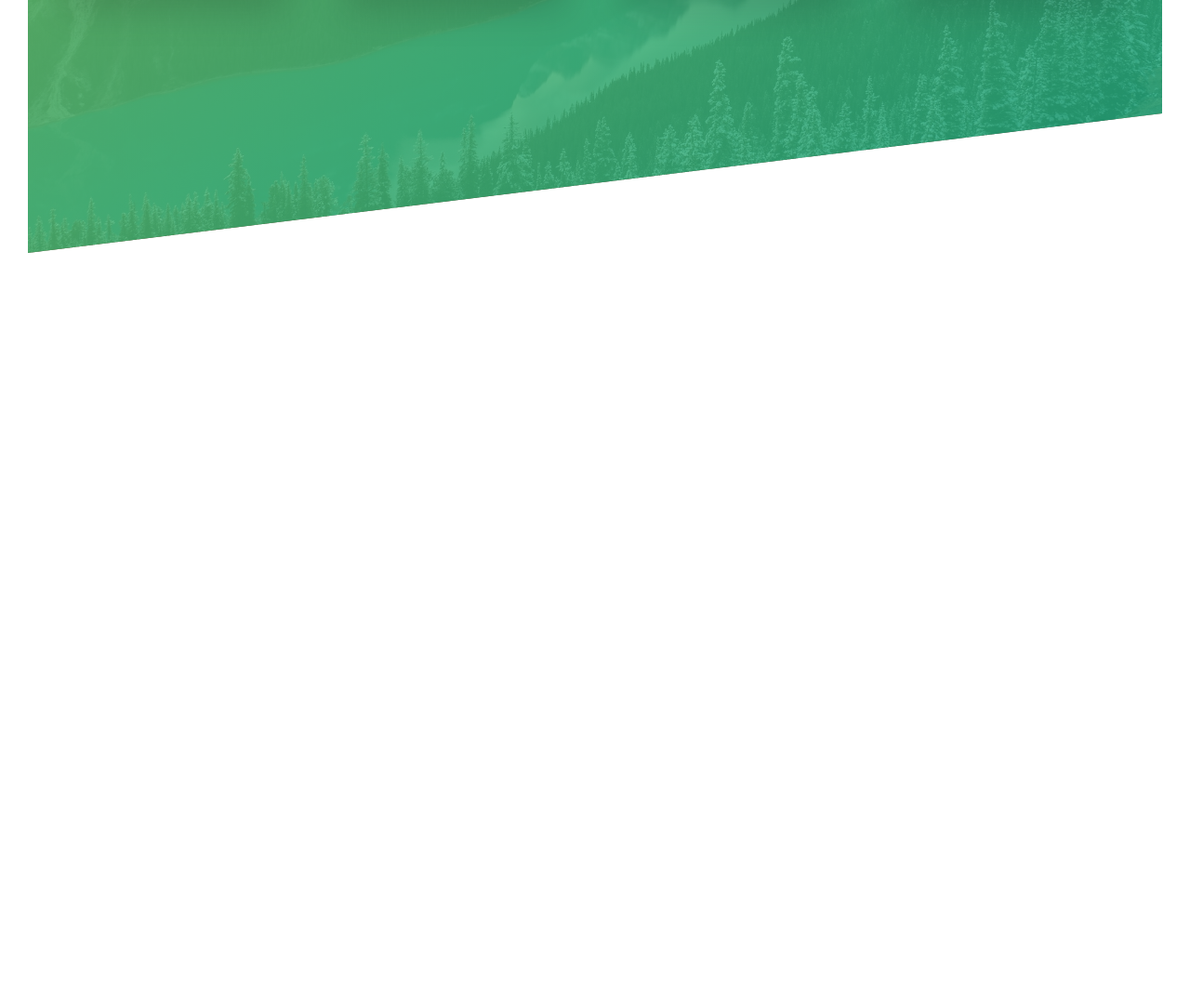
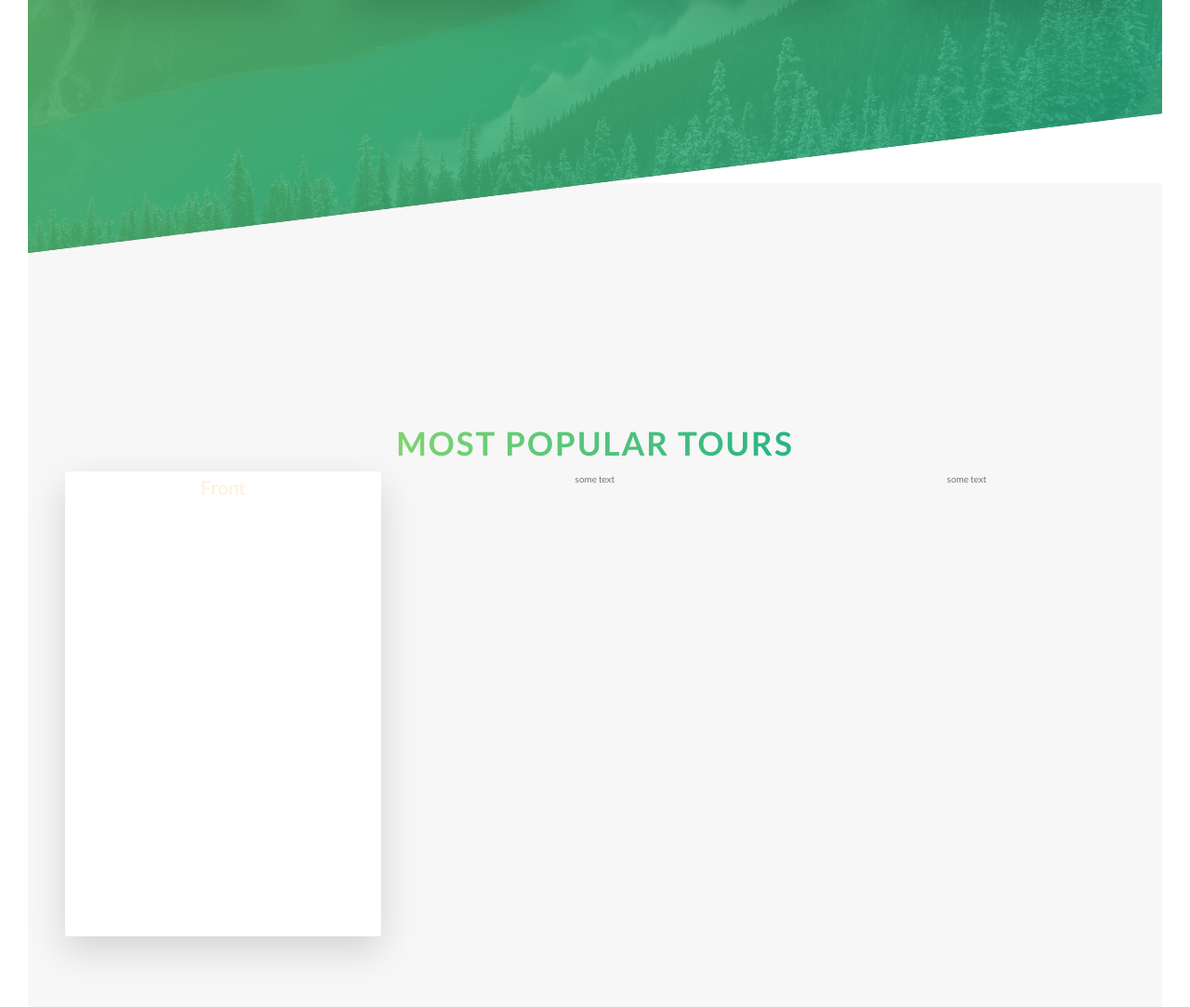
Before and after one commit to vot-tot-voronov/natours, a website: page index.html in a window 1280 px wide. Shown: the part 1988-3071 px from the top of the page at 93% size. Before the commit the page ends 2260 px from the top, so only its background shows below. Drawn offline with Linux system fonts and the light colour scheme.

Commit message:
Started to do Tours section

```diff
--- a/index.html
+++ b/index.html
@@ -102,6 +102,35 @@
                     </div>
                 </div>
             </section>
+            <section class="section-tours">
+                <div class="u-center-text u-margin-bottom-big">
+                    <h2 class="heading-secondary">
+                        Most popular tours
+                    </h2>
+                    <div class="row">
+                        <div class="col-1-of-3">
+                            <div class="card">
+                                <div class="card__side card__side--front">
+                                    Front
+                                </div>
+                                <div class="card__side card__side--back card__side--back-1">
+                                    Back
+                                </div>
+                            </div>
+                        </div>
+                        <div class="col-1-of-3">
+                            <div class="card">
+                                some text
+                            </div>
+                        </div>
+                        <div class="col-1-of-3">
+                            <div class="card">
+                                some text
+                            </div>
+                        </div>
+                    </div>
+                </div>
+            </section>
         </main>
 
         <!-- <section>
--- a/sass/abstracts/_variables.scss
+++ b/sass/abstracts/_variables.scss
@@ -4,6 +4,14 @@ $color-primary-dark: #28b485;
 
 //about
 $color-grey-light-1: #f7f7f7;
+
+//tours
+$color-secondary-light: #ffb900;
+$color-secondary-dark: #ff7730;
+
+$color-tertiary-light: #2998ff;
+$color-tertiary-dark: #5643fa;
+
 
 $color-grey-dark: #777;
 $color-white: #fff;
--- /dev/null
+++ b/sass/components/_card.scss
@@ -0,0 +1,40 @@
+.card {
+    perspective: 150rem;
+    -moz-perspective: 150rem;
+    position: relative;
+    height: 50rem;
+
+    &__side {
+        color: papayawhip;
+        font-size: 2rem;
+        height: 50rem;
+        transition: all .8s ease;
+        position: absolute;
+        top: 0;
+        left: 0;
+        width: 100%;
+        backface-visibility: hidden;
+
+        border-radius: 3px;
+        box-shadow: 0 1.5rem 4rem rgba($color-black, .15);
+
+        &--front {
+            background-color: $color-white;
+        }
+
+        &--back {
+            transform: rotateY(180deg);
+            &-1 {
+                background-image: linear-gradient(to right bottom, $color-secondary-light, $color-secondary-dark);
+            }
+        }
+    }
+
+    &:hover &__side--front {
+        transform: rotateY(180deg)
+    }
+
+    &:hover &__side--back {
+        transform: rotateY(0)
+    }
+}
--- a/sass/main.scss
+++ b/sass/main.scss
@@ -11,6 +11,7 @@
 @import "components/button";
 @import "components/composition";
 @import "components/feature-box";
+@import "components/card";
 
 @import "layout/header";
 @import "layout/grid";
--- a/sass/pages/_home.scss
+++ b/sass/pages/_home.scss
@@ -18,3 +18,8 @@
         transform: skewY(7deg);
     }
 }
+
+.section-tours {
+    background-color: $color-grey-light-1;
+    padding: 25rem 0 50rem 0;
+}
```
Also changed, not shown: css/style.css.
